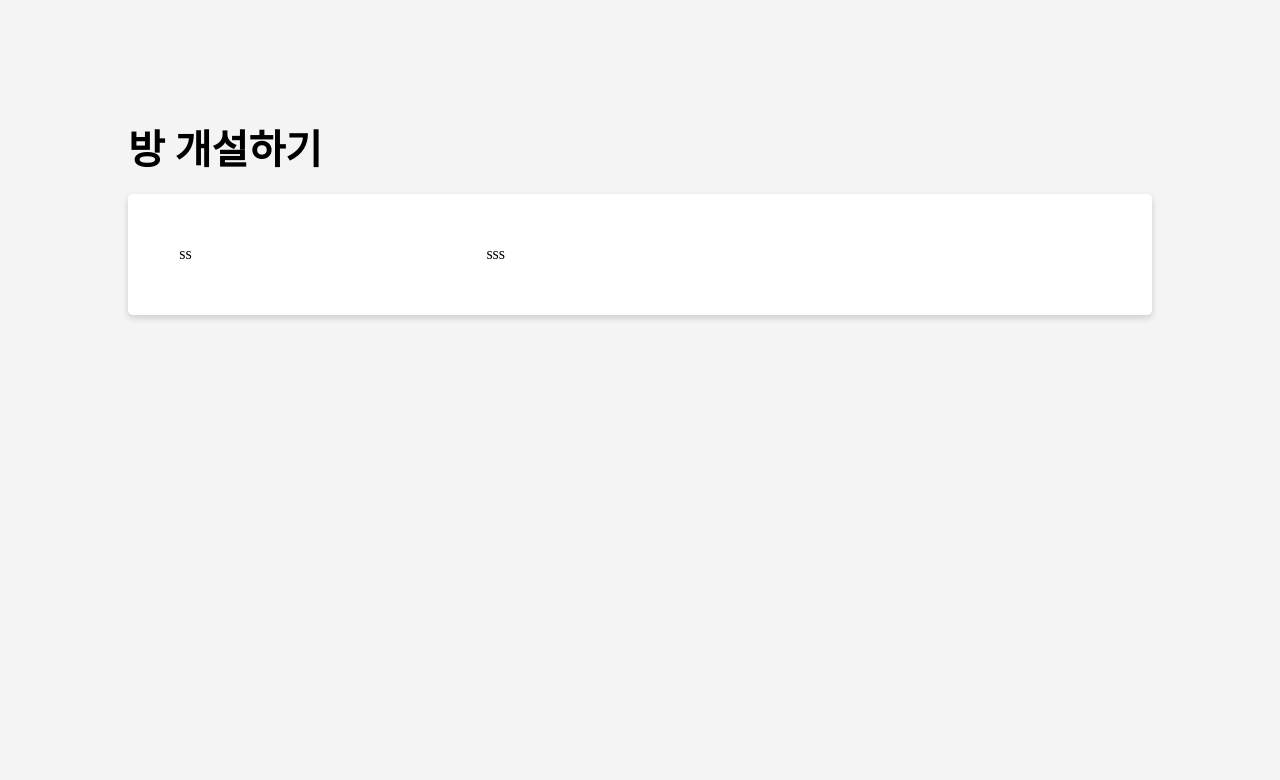
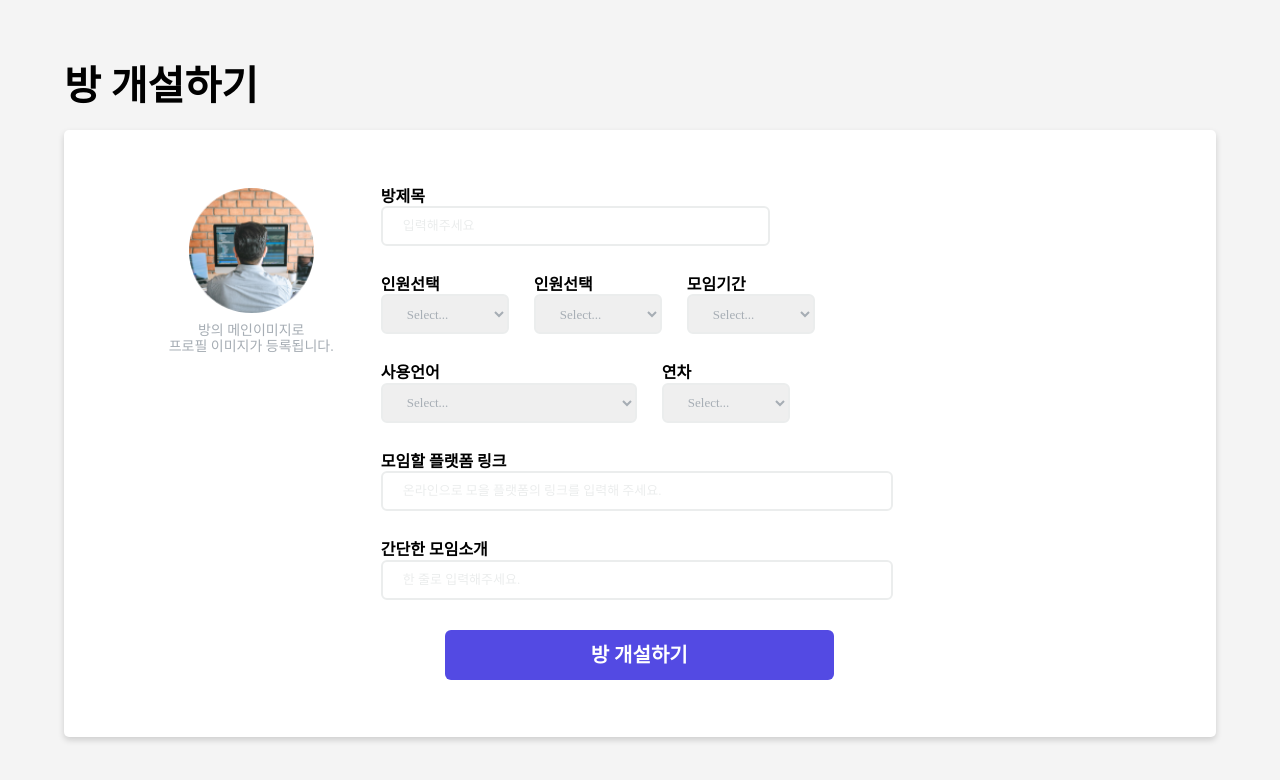
Before and after one commit to GDG-Team7/Front-End, a React (Create React App) app: page /register/room in a window 1280 px wide. Shown: the top 780 px of the page. Built offline with nearby package versions, Linux system fonts and the light colour scheme; no server answers; sample sign-in values are in the browser's storage; a web font is replaced by a local one.

Commit message:
feat:create-room-regit-page

```diff
--- a/src/component/pages/RegisterRoomPage.tsx
+++ b/src/component/pages/RegisterRoomPage.tsx
@@ -1,13 +1,73 @@
 import React from 'react';
 import styled from 'styled-components';
+import {IMAGES} from '../../constant/Images';
+import {STRING} from '../../constant/String';
 
 const RegisterRoomPage = () => {
   return (
     <Container>
       <Title>방 개설하기</Title>
       <Contents>
-        <Desc>ss</Desc>
-        <MainContent>sss</MainContent>
+        <Desc>
+          <Flex>
+            <MyInfoProfileIcon src={IMAGES.myInfo_icon} />
+            <Span>{STRING.MYINFO_INTRO_DESC}</Span>
+          </Flex>
+        </Desc>
+        <MainContent>
+          <TitleBox>
+            <ItemTitle>방제목</ItemTitle>
+            <ItemInput placeholder="입력해주세요" />
+          </TitleBox>
+
+          <SelectLine>
+            <TitleBox>
+              <ItemTitle>인원선택</ItemTitle>
+              <ItemSelect>
+                <option value="">Select...</option>
+              </ItemSelect>
+            </TitleBox>
+            <TitleBox>
+              <ItemTitle>인원선택</ItemTitle>
+              <ItemSelect>
+                <option value="">Select...</option>
+              </ItemSelect>
+            </TitleBox>
+            <TitleBox>
+              <ItemTitle>모임기간</ItemTitle>
+              <ItemSelect>
+                <option value="">Select...</option>
+              </ItemSelect>
+            </TitleBox>
+          </SelectLine>
+          <SelectLine>
+            <TitleBox>
+              <ItemTitle>사용언어</ItemTitle>
+              <Language>
+                <option value="">Select...</option>
+              </Language>
+            </TitleBox>
+            <TitleBox>
+              <ItemTitle>연차</ItemTitle>
+              <ItemSelect>
+                <option value="">Select...</option>
+              </ItemSelect>
+            </TitleBox>
+          </SelectLine>
+          <SelectLine>
+            <TitleBox>
+              <ItemTitle>모임할 플랫폼 링크</ItemTitle>
+              <ItemInputLink placeholder="온라인으로 모을 플랫폼의 링크를 입력해 주세요."></ItemInputLink>
+            </TitleBox>
+          </SelectLine>
+          <SelectLine>
+            <TitleBox>
+              <ItemTitle>간단한 모임소개</ItemTitle>
+              <ItemInputLink placeholder="한 줄로 입력해주세요."></ItemInputLink>
+            </TitleBox>
+          </SelectLine>
+          <SubmitButtom>방 개설하기</SubmitButtom>
+        </MainContent>
       </Contents>
     </Container>
   );
@@ -20,7 +80,7 @@ const Container = styled.div`
   height: 100vh;
   display: flex;
   flex-direction: column;
-  padding: 10% 10%;
+  padding: 5% 5%;
   background: #f4f4f4;
 `;
 
@@ -35,7 +95,26 @@ const Contents = styled.span`
   background: #ffffff;
   border-radius: 5px;
   display: flex;
-  padding: 5%;
+  padding: 5% 5%;
+`;
+
+const Flex = styled.div`
+  display: flex;
+  flex-direction: column;
+  align-items: center;
+`;
+
+const Span = styled.span`
+  font-size: 14px;
+  color: #a6adb4;
+  text-align: center;
+  white-space: pre-wrap;
+`;
+
+const MyInfoProfileIcon = styled.img`
+  width: 125px;
+  height: 125px;
+  margin-bottom: 10px;
 `;
 
 const Desc = styled.div`
@@ -43,5 +122,123 @@ const Desc = styled.div`
 `;
 
 const MainContent = styled.div`
-  flex: 2;
+  flex: 3;
 `;
+
+const TitleBox = styled.div`
+  display: flex;
+  flex-direction: column;
+`;
+
+const ItemTitle = styled.span`
+  font-weight: bold;
+`;
+
+const ItemInput = styled.input`
+  width: 50%;
+  height: 40px;
+  border: solid 2px #ebeded;
+  font-size: 13px;
+  font-weight: normal;
+  font-stretch: normal;
+  font-style: normal;
+  line-height: 1.54;
+  letter-spacing: normal;
+  text-align: left;
+  color: #a6adb4;
+  outline: none;
+  border-radius: 6px;
+  padding-left: 20px;
+  ::placeholder,
+  ::-webkit-input-placeholder {
+    color: #ebeded;
+  }
+  margin-bottom: 30px;
+`;
+
+const SelectLine = styled.div`
+  display: flex;
+  width: 100%;
+`;
+
+const ItemSelect = styled.select`
+  width: 10vw;
+  height: 40px;
+  border: solid 2px #ebeded;
+  font-size: 13px;
+  font-weight: normal;
+  font-stretch: normal;
+  font-style: normal;
+  line-height: 1.54;
+  letter-spacing: normal;
+  text-align: left;
+  color: #a6adb4;
+  outline: none;
+  border-radius: 6px;
+  padding-left: 20px;
+  margin-right: 25px;
+  ::placeholder,
+  ::-webkit-input-placeholder {
+    color: #000000;
+  }
+  margin-bottom: 30px;
+`;
+
+const Language = styled.select`
+  width: 20vw;
+  height: 40px;
+  border: solid 2px #ebeded;
+  font-size: 13px;
+  font-weight: normal;
+  font-stretch: normal;
+  font-style: normal;
+  line-height: 1.54;
+  letter-spacing: normal;
+  text-align: left;
+  color: #a6adb4;
+  outline: none;
+  border-radius: 6px;
+  padding-left: 20px;
+  margin-right: 25px;
+  ::placeholder,
+  ::-webkit-input-placeholder {
+    color: #ebeded;
+  }
+  margin-bottom: 30px;
+`;
+
+const ItemInputLink = styled.input`
+  width: 40vw;
+  height: 40px;
+  border: solid 2px #ebeded;
+  font-size: 13px;
+  font-weight: normal;
+  font-stretch: normal;
+  font-style: normal;
+  line-height: 1.54;
+  letter-spacing: normal;
+  text-align: left;
+  color: #a6adb4;
+  outline: none;
+  border-radius: 6px;
+  padding-left: 20px;
+  ::placeholder,
+  ::-webkit-input-placeholder {
+    color: #ebeded;
+  }
+  margin-bottom: 30px;
+`;
+
+const SubmitButtom = styled.div`
+  width: 50%;
+  height: 50px;
+  border-radius: 6px;
+  background: #534ae3;
+  font-size: 20px;
+  margin-left: 5vw;
+  text-align: center;
+  line-height: 50px;
+  font-weight: bold;
+  color: #ffffff;
+  cursor: pointer;
+`;
--- a/src/component/templates/LandingTemplate.tsx
+++ b/src/component/templates/LandingTemplate.tsx
@@ -361,7 +361,7 @@ const FourthImgContainer = styled.div``;
 
 const FourthImg = styled.img`
   width: 328px;
-  height: 143:
+  height: 143;
 `;
 
 const FourthDesc = styled.div`
@@ -393,13 +393,16 @@ const FourthCard = styled.div`
   flex-direction: column;
   justify-content: space-between;
   text-align: center;
-  height:60%;
+  height: 60%;
   min-width: 200px;
   border: 2px solid #000000;
   border-radius: 35px;
-  padding: 5%; 0;
-  margin-right:20px;
-  box-shadow: rgba(145, 127, 229, 0.2) 0px 54px 55px, rgba(145, 127, 229, 0.2) 0px -12px 30px, rgba(145, 127, 229, 0.2) 0px 4px 6px, rgba(145, 127, 229, 0.2) 0px 12px 13px, rgba(0, 0, 0, 0.09) 0px -3px 5px;
+  padding: 5% 0;
+  margin-right: 20px;
+  box-shadow: rgba(145, 127, 229, 0.2) 0px 54px 55px,
+    rgba(145, 127, 229, 0.2) 0px -12px 30px,
+    rgba(145, 127, 229, 0.2) 0px 4px 6px, rgba(145, 127, 229, 0.2) 0px 12px 13px,
+    rgba(0, 0, 0, 0.09) 0px -3px 5px;
 `;
 
 const FourthCardProfile = styled.div``;
--- a/src/constant/Images.ts
+++ b/src/constant/Images.ts
@@ -5,6 +5,7 @@ import fourth_2 from '../assets/images/fourth_2.png';
 import fourth_profile from '../assets/images/fourth_profile.png';
 import github from '../assets/images/github.png';
 import minus_button from '../assets/images/minus_button.png';
+import myInfo_icon from '../assets/images/myInfo_icon.png';
 import plus_button from '../assets/images/plus_button.png';
 import room_profile from '../assets/images/room_profile.png';
 import second_1 from '../assets/images/second_1.png';
@@ -36,4 +37,5 @@ export const IMAGES = {
   minus_button: minus_button,
   clock: clock,
   user_count_icon: user_count_icon,
+  myInfo_icon: myInfo_icon,
 };
--- a/src/constant/String.ts
+++ b/src/constant/String.ts
@@ -21,4 +21,5 @@ export const STRING = {
   LANDING_FOURTH_CARD_DESC: '저희 방에서 함께 불금을\n달려보아요. 저희방에서',
 
   LANDING_FIFTH_CARD_DESC: '서비스를 공유할 메일 주소를 입력해주세요.',
+  MYINFO_INTRO_DESC: '방의 메인이미지로\n프로필 이미지가 등록됩니다.',
 };
```
Also changed, not shown: src/assets/images/myInfo_icon.png (added).
